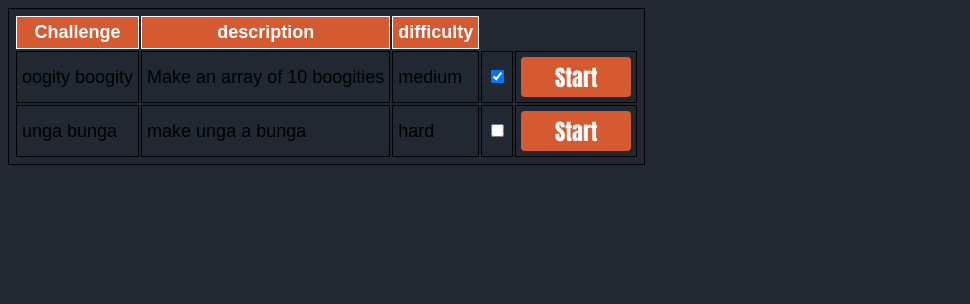
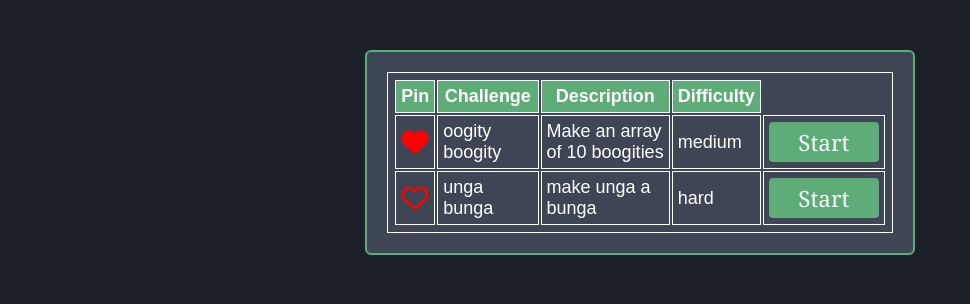
Before and after one commit to cecehoush/BitsPlease-SpiderByte, a Flask app: page /courses/CS1050 in a window 1280 px wide. Shown: the top 304 px of the page, without its empty margins (0-970 px from the left). Run offline with Flask 3, Linux system fonts and the light colour scheme; a user stored in the database is signed in; data comes from the database, SQL or seed files in the repository; both versions use the stored data as it was before the commit.

Commit message:
hearts, color scheme, etc..

```diff
--- a/app/routes.py
+++ b/app/routes.py
@@ -81,7 +81,9 @@ def users_signout():
 def user_profile():
 
     userChallenges = UserChallenge.query.filter_by(user_id=current_user.id).all()
-    return render_template('user_profile.html', user=current_user, userchallenge = userChallenges)
+    favorited_challenges = current_user.favorites  # Fetching the favorite challenges
+
+    return render_template('user_profile.html', user=current_user, userchallenge = userChallenges, favorited_challenges=favorited_challenges)
 
 @app.route('/courses', defaults={'courseid': None}, methods=['GET', 'POST'])
 @app.route('/courses/<courseid>', methods=['GET', 'POST'])
@@ -126,7 +128,7 @@ def courses(courseid):
 @login_required
 def completed():
     userchallenge = UserChallenge.query.filter_by(user_id=current_user.id).all()
-    # fakeUserChallenge = UserChallenge(challengeid='unga bunga', user_id='cc')
+    # fakeUserChallenge = UserChallenge(challengeid='unga bunga', user_id='Hi')
     # db.session.add(fakeUserChallenge)
     # db.session.commit()
 
--- a/static/style.css
+++ b/static/style.css
@@ -1,9 +1,9 @@
 :root {
-    --back-color: #222831;
-    --island-color: #393e46;
-    --contrast-color: #d65a31;
-    --outline-color: #eeeeee;
-    --compliment-color: #29a5ce;
+    --back-color: #1c2029;
+    --island-color: #3e4655; /* 3e4a61 */
+    --contrast-color: #5ead79; /* button color */
+    --outline-color: #c24d2c;
+    --compliment-color: #77c0e4;
   }
 
   body {
@@ -68,7 +68,7 @@
     box-shadow: inset 0 0 0 0 var(--contrast-color);
     transition: ease-out 0.5s;
     font-size: 1.4rem;
-    font-family: Impact, Haettenschweiler, 'Arial Narrow Bold', sans-serif;
+    font-family: Georgia, Haettenschweiler, 'Arial Narrow Bold', sans-serif;
     outline: none;
   }
 
@@ -97,3 +97,107 @@
     cursor: pointer;
     color: #000;
   }
+
+  .box {
+    position: absolute;
+    left: 50%;
+    transform: translateY(20%);
+    transform: translateX(-50%);
+    width: 300px;
+    height: auto;
+    border-radius: 5px;
+    background-color: var(--island-color);
+    color: white;
+    padding: 20px;
+    border: 2px solid var(--contrast-color);
+  }
+
+  .box-products {
+    width: 20%;
+    margin: 10px auto; /* This will give it a top/bottom margin of 20px and center it horizontally */
+    border-radius: 5px;
+
+    justify-content: center;
+    background-color: var(--island-color);
+    color: white;
+    padding: 20px;
+    border: 2px solid var(--contrast-color);
+}
+
+.box-products2 {
+  width: 40%;
+  margin: 50px auto;
+  border-radius: 6px;
+
+  justify-content: center;
+  background-color: var(--island-color);
+  color: white;
+  padding: 20px;
+  border: 2px solid var(--contrast-color);
+}
+
+.box-products3 {
+  width: 25%;
+  margin: 50px auto;
+  border-radius: 6px;
+
+  justify-content: center;
+  background-color: var(--island-color);
+  color: white;
+  padding: 20px;
+  border: 2px solid var(--contrast-color);
+}
+
+.box-products4 {
+  width: 40%;
+  margin: 50px auto;
+  border-radius: 6px;
+
+  justify-content: center;
+  background-color: var(--island-color);
+  color: white;
+  padding: 20px;
+  border: 2px solid var(--contrast-color);
+}
+
+.container {
+  text-align: center;
+  transform: translateY(50%);
+}
+
+#head-img {
+  justify-content: center;
+  width: 200px;
+  height: 100px;
+  background-size: contain;
+  background-repeat: no-repeat;
+  background-image: url('');
+}
+
+.heart-checkbox {
+  cursor: pointer;
+  display: inline-block;
+  position: relative;
+}
+
+.heart-checkbox i {
+  font-size: 1.5em;
+  transition: color 0.3s;
+}
+
+.heart-checkbox .fas.fa-heart {
+  display: none; /* Initially hide the solid heart */
+  color: red; /* Color of the solid heart when displayed */
+}
+
+.heart-checkbox .far.fa-heart {
+  color: red; /* Default color of the outlined heart */
+}
+
+.heart-checkbox input:checked + .far.fa-heart {
+  display: none; /* Hide the outlined heart when checked */
+}
+
+.heart-checkbox input:checked + .far.fa-heart + .fas.fa-heart {
+  display: inline-block; /* Show the solid heart when checked */
+}
--- a/templates/base.html
+++ b/templates/base.html
@@ -6,7 +6,6 @@
     <title>{{ title }}</title>
 </head>
 <body>
-    <!-- <div id="head-img"></div> -->
 {% block main %}
 {% endblock %}
 </body>
--- a/templates/challengelist.html
+++ b/templates/challengelist.html
@@ -1,39 +1,48 @@
 {% extends 'base.html' %}
 {% block main %}
 
+<link rel="stylesheet" href="https://cdnjs.cloudflare.com/ajax/libs/font-awesome/6.2.0/css/all.min.css">
+
+<div class="box-products4">
     <table>
         <tr>
-            <!-- <th>#</th> -->
+            <th>Pin</th>
             <th>Challenge</th>
-            <th>description</th>
-            <th>difficulty</th>
+            <th>Description</th>
+            <th>Difficulty</th>
         </tr>
-        <!-- show the user's courses in the table -->
+
+        <!-- Show the user's courses in the table -->
         {% for challenge in challenges %}
             {% if loop.index % 2 == 0 %}
                 <tr class="even_row">
             {% else %}
                 <tr class="odd_row">
             {% endif %}
+                    <td>
+                        <label class="heart-checkbox">
+                            <input type="checkbox" class="favorite-challenge" data-challenge-id="{{ challenge.challengeid }}" {% if challenge in current_user.favorites %} checked {% endif %} hidden>
+                            <i class="far fa-heart"></i>
+                            <i class="fas fa-heart"></i>
+                        </label>
+                    </td>
                     <td>{{ challenge.challengeid }}</td>
                     <td>{{ challenge.description }}</td>
                     <td>{{ challenge.difficulty }}</td>
-                    <td>
-                        <input type="checkbox" class="favorite-challenge" data-challenge-id="{{ challenge.challengeid }}" {% if challenge in current_user.favorites %} checked {% endif %}>
-                    </td>
                     <td>
                         <button type="button" class="btn-1">Start</button>
                     </td>
                 </tr>
         {% endfor %}
+    </table>
+</div>
 
-    </table>
-    <p />
 <script type="text/javascript">
     function simple_action(target) {
         window.location = target
     }
 </script>
+
 <script type="text/javascript">
     document.addEventListener('DOMContentLoaded', function() {
         const checkboxes = document.querySelectorAll('.favorite-challenge');
@@ -51,7 +60,5 @@
         });
     });
 </script>
-
 </div>
-
 {% endblock %}
--- a/templates/completed.html
+++ b/templates/completed.html
@@ -1,9 +1,8 @@
 {% extends 'base.html' %}
 {% block main %}
-
+    <div class="box-products">
     <table>
         <tr>
-            <!-- <th>#</th> -->
             <th>Challenges Completed</th>
         </tr>
         <!-- show the user's courses in the table -->
@@ -21,7 +20,7 @@
         {% endfor %}
 
     </table>
-    <p />
+    </div>
     <script type="text/javascript">
         function simple_action(target) {
             window.location = target
--- a/templates/signup.html
+++ b/templates/signup.html
@@ -1,7 +1,6 @@
 {% extends 'base.html' %}
 {% block main %}
-    <!-- <div class="container">
-        <div class="box"> -->
+          <div class="box-products">
             {% with messages = get_flashed_messages(with_categories=true) %}
             {% if messages %}
               <ul>
@@ -18,6 +17,5 @@
             <p>{{ form.password_confirm.label }} <br> {{ form.password_confirm(size=30) }}</p>
             <p><input class="btn-1" type="submit" value="Submit"></p>
         </form>
-        <!-- </div>
-    </div> -->
+        </div>
 {% endblock %}
```
Also changed, not shown: templates/authentication.html (+5 -7 lines), templates/courselist.html (+3 -4 lines), templates/signin.html (+2 -5 lines), templates/user_profile.html (+30 -8 lines), instance/app.db. Lines whose indentation alone changed are shown as unchanged.
